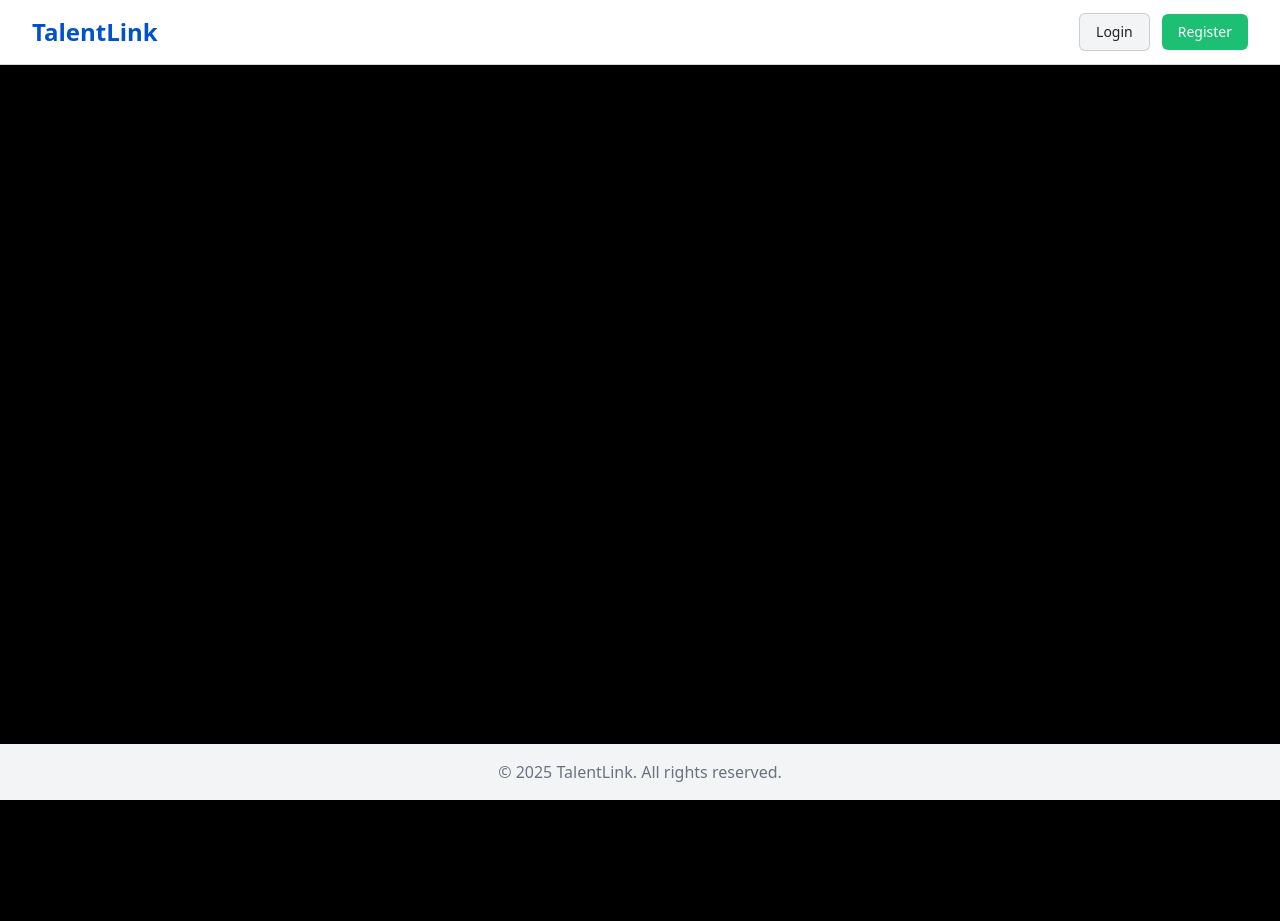
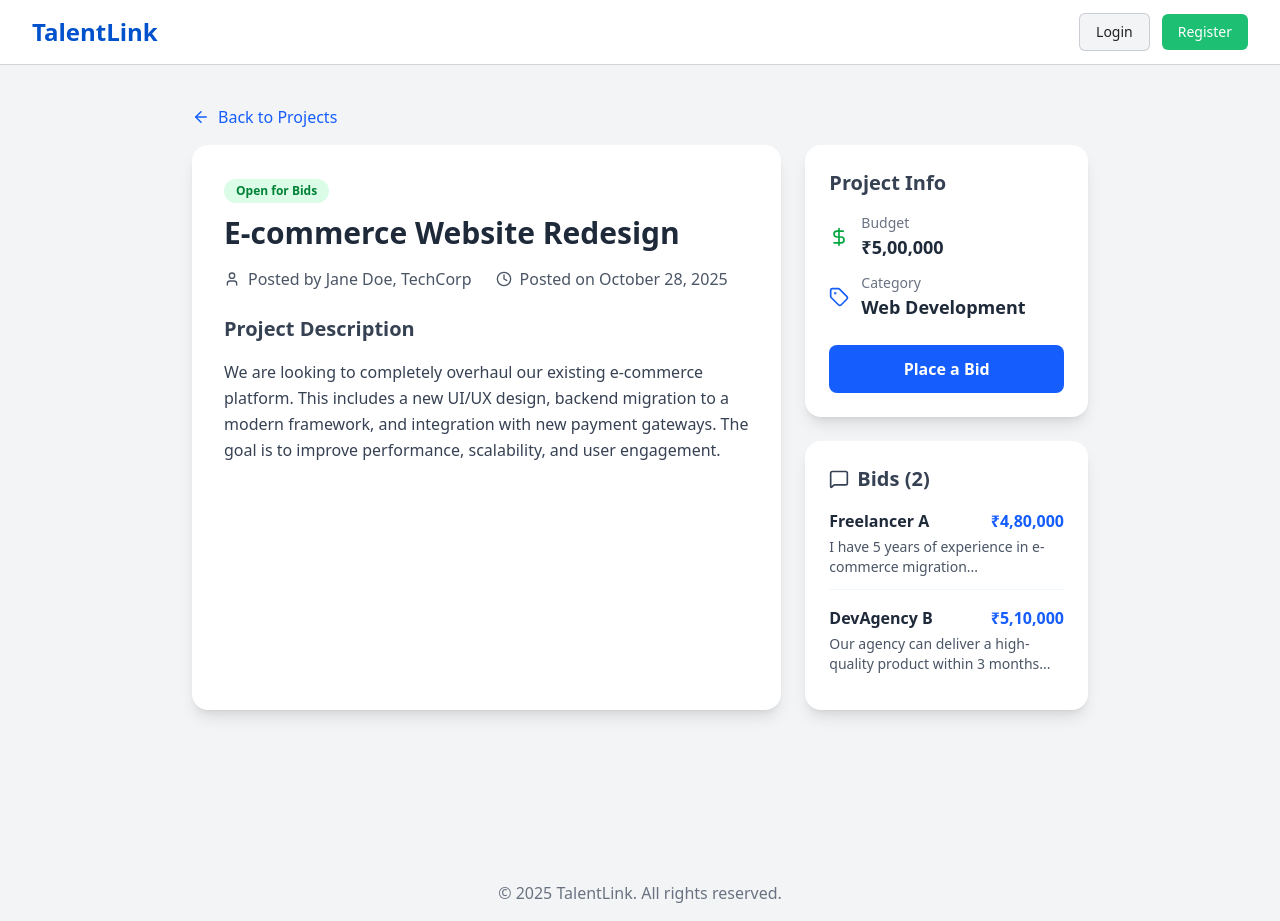
Before and after one commit to springboardmentor1085p-blip/TalentLink-2, a React (Vite) app in the folder frontend/: page /project/1 in a window 1280 px wide. Before the commit the page ends 800 px from the top, so only its background shows below. Built offline with nearby package versions, Linux system fonts and the light colour scheme.

Commit message:
Implement mock data and improve ProjectDetailPage layout
Refactor ProjectDetailPage component to include mock data for project and bids, enhancing the UI layout with detailed project information and bid listings.

```diff
--- a/frontend/src/pages/ProjectDetailPage.jsx
+++ b/frontend/src/pages/ProjectDetailPage.jsx
@@ -1,11 +1,200 @@
-import React from 'react'
+import React from 'react';
+import {
+  Tag,
+  DollarSign,
+  ClipboardText, // Note: This icon was imported but not used, I'll keep it in case you need it.
+  User,
+  Clock,
+  ArrowLeft,
+  MessageSquare,
+} from 'lucide-react'; // Importing icons from the lucide-react library for UI elements
 
-function ProjectDetailPage() {
+// --- MOCK DATA ---
+// This is placeholder data. In a real application, you would fetch this
+// from an API based on the project's ID (e.g., from the URL).
+
+/**
+ * Mock data object representing a single project.
+ */
+const mockProject = {
+  id: 'p1',
+  title: 'E-commerce Website Redesign',
+  description:
+    'We are looking to completely overhaul our existing e-commerce platform. This includes a new UI/UX design, backend migration to a modern framework, and integration with new payment gateways. The goal is to improve performance, scalability, and user engagement.',
+  category: 'Web Development',
+  budget: 500000,
+  postedBy: 'Jane Doe, TechCorp',
+  status: 'Open for Bids',
+  postedDate: 'October 28, 2025',
+};
+
+/**
+ * Mock data array representing bids placed on the project.
+ */
+const mockBids = [
+  {
+    id: 'b1',
+    user: 'Freelancer A',
+    amount: 480000,
+    proposal: 'I have 5 years of experience in e-commerce migration...',
+  },
+  {
+    id: 'b2',
+    user: 'DevAgency B',
+    amount: 510000,
+    proposal: 'Our agency can deliver a high-quality product within 3 months...',
+  },
+];
+
+// --- COMPONENT DEFINITION ---
+
+/**
+ * ProjectDetailPage Component
+ *
+ * Renders a detailed view of a single project, including its description,
+ * budget, category, and a list of current bids.
+ */
+const ProjectDetailPage = () => {
+  // In a real app, you'd use useState and useEffect to fetch project data.
+  // For this example, we just assign the mock data to variables.
+  const project = mockProject;
+  const bids = mockBids;
+
+  // The 'return' statement describes what the component renders to the screen (JSX).
   return (
-    <div>
+    // Main container div
+    <div className="min-h-screen bg-gray-100 p-6 md:p-10 font-inter">
+      {/* Back button */}
+      <div className="max-w-4xl mx-auto mb-4">
+        {/* In a real app, this button would use a router (like React Router)
+            or a state management function to navigate back. */}
+        <button className="flex items-center gap-2 text-blue-600 hover:text-blue-800 transition">
+          <ArrowLeft size={18} />
+          Back to Projects
+        </button>
+      </div>
 
+      {/* Main content area, using a responsive grid layout */}
+      <div className="max-w-4xl mx-auto grid grid-cols-1 lg:grid-cols-3 gap-6">
+
+        {/* Left Column: Project Details Card */}
+        {/* Spans 2 out of 3 columns on large screens (lg:col-span-2) */}
+        <div className="lg:col-span-2 bg-white p-8 rounded-2xl shadow-lg">
+          {/* Header section */}
+
+          {/* Project status badge */}
+          <span className="inline-block bg-green-100 text-green-700 text-xs font-semibold px-3 py-1 rounded-full mb-3">
+            {project.status}
+          </span>
+
+          {/* Project title */}
+          <h2 className="text-3xl font-bold mb-4 text-gray-800">
+            {project.title}
+          </h2>
+
+          {/* Meta Info (Posted by, Posted date) */}
+          <div className="flex flex-wrap gap-x-6 gap-y-2 text-gray-600 mb-6">
+            <div className="flex items-center gap-2">
+              <User size={16} />
+              <span>Posted by {project.postedBy}</span>
+            </div>
+            <div className="flex items-center gap-2">
+              <Clock size={16} />
+              <span>Posted on {project.postedDate}</span>
+            </div>
+          </div>
+
+          {/* Project Description section */}
+          <div className="space-y-4">
+            <h3 className="text-xl font-semibold text-gray-700">
+              Project Description
+            </h3>
+            <p className="text-gray-700 leading-relaxed">
+              {project.description}
+            </p>
+          </div>
+        </div>
+
+        {/* Right Column: Budget & Bids Cards */}
+        {/* This column stacks its children vertically (space-y-6) */}
+        <div className="space-y-6">
+
+          {/* Budget Card */}
+          <div className="bg-white p-6 rounded-2xl shadow-lg">
+            <h3 className="text-xl font-semibold text-gray-700 mb-4">
+              Project Info
+            </h3>
+            {/* Container for Budget and Category info */}
+            <div className="space-y-3">
+              {/* Budget display */}
+              <div className="flex items-center gap-3">
+                <DollarSign
+                  size={20}
+                  className="text-green-600 flex-shrink-0"
+                />
+                <div>
+                  <span className="block text-sm text-gray-500">Budget</span>
+                  <span className="block text-lg font-semibold text-gray-800">
+                    {/* Formats the number as Indian Rupee currency */}
+                    ₹{project.budget.toLocaleString('en-IN')}
+                  </span>
+                </div>
+              </div>
+              {/* Category display */}
+              <div className="flex items-center gap-3">
+                <Tag size={20} className="text-blue-600 flex-shrink-0" />
+                <div>
+                  <span className="block text-sm text-gray-500">Category</span>
+                  <span className="block text-lg font-semibold text-gray-800">
+                    {project.category}
+                  </span>
+                </div>
+              </div>
+            </div>
+            {/* "Place a Bid" button. In a real app, this might open a modal or navigate to a new page. */}
+            <button className="w-full bg-blue-600 text-white py-3 px-4 rounded-lg font-semibold hover:bg-blue-700 transition-colors focus:outline-none focus:ring-2 focus:ring-blue-500 focus:ring-offset-2 mt-6">
+              Place a Bid
+            </button>
+          </div>
+
+          {/* Bids Card */}
+          <div className="bg-white p-6 rounded-2xl shadow-lg">
+            <h3 className="text-xl font-semibold text-gray-700 mb-4 flex items-center gap-2">
+              <MessageSquare size={20} />
+              Bids ({bids.length}) {/* Dynamically shows the number of bids */}
+            </h3>
+            {/* Container for the list of bids */}
+            <div className="space-y-4">
+              {/* We map over the 'bids' array to render a new div for each bid object. */}
+              {bids.map((bid) => (
+                // 'key' is a required prop for lists in React for performance.
+                <div key={bid.id} className="border-b pb-3 last:border-b-0">
+                  <div className="flex justify-between items-center mb-1">
+                    <span className="font-semibold text-gray-800">
+                      {bid.user}
+                    </span>
+                    <span className="font-bold text-blue-600">
+                      ₹{bid.amount.toLocaleString('en-IN')}
+                    </span>
+                  </div>
+                  <p className="text-gray-600 text-sm">{bid.proposal}</p>
+                </div>
+              ))}
+            </div>
+          </div>
+        </div>
+      </div>
     </div>
-  )
+  );
+};
+
+// --- APP EXPORT ---
+
+/**
+ * Main App component.
+ * This is the root component that renders our ProjectDetailPage.
+ * In a larger app, this component would handle routing to show different pages.
+ */
+export default function App() {
+  return <ProjectDetailPage />;
 }
-
-export default ProjectDetailPage
```
